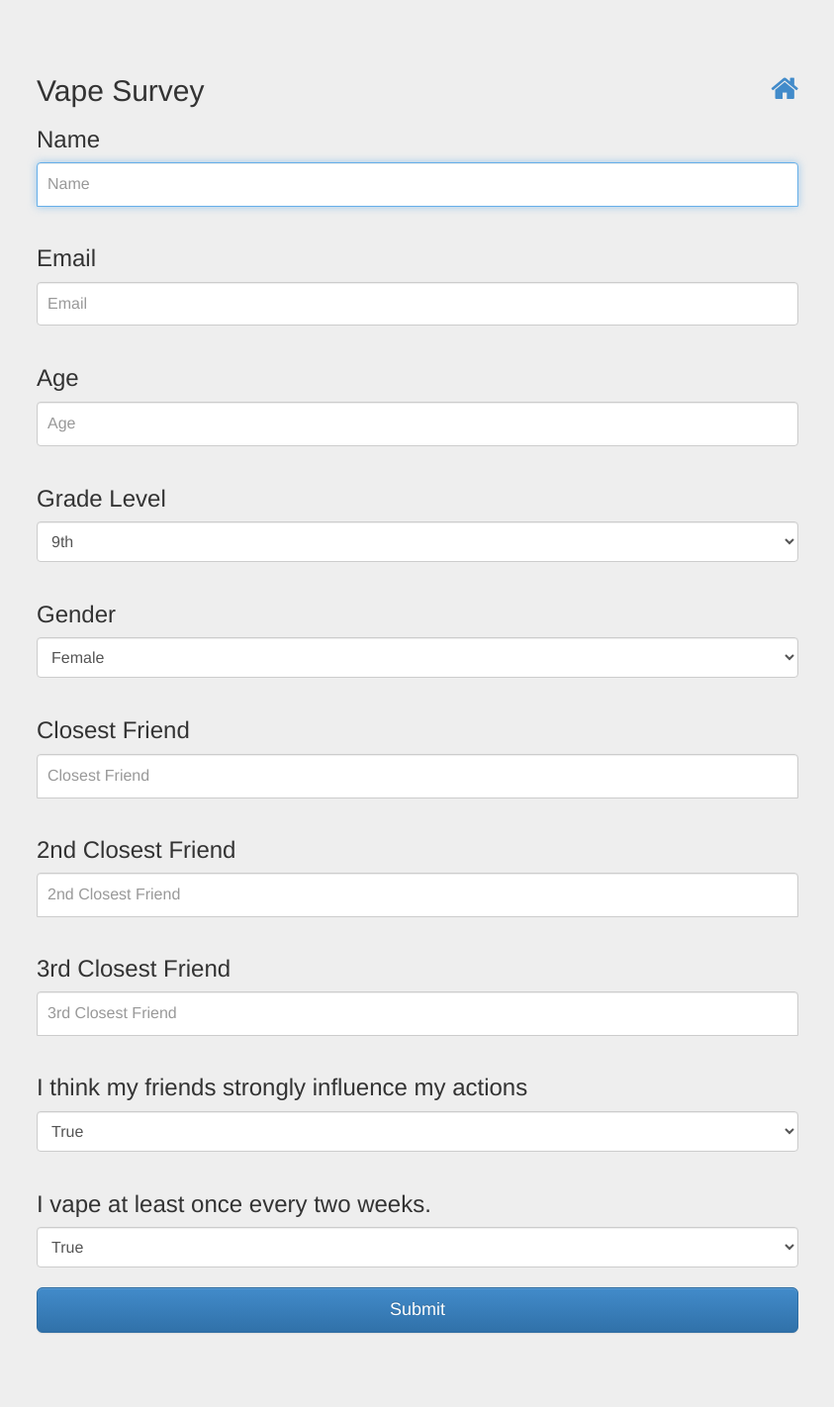
After one commit to njha02/vape-survey, a Flask app: template webapp/templates/forms/survey.html in a window 1280 px wide. The commit adds this page. Shown: the whole page at 99% size, without its empty margins (218-1061 px from the left). Run offline with Flask 2, Linux system fonts and the light colour scheme; the template is opened without the code that fills it: values that come from a table or form of the project are taken from there, others are empty; parts of the project's set-up code (start-up, migrations or seed data) failed here and were passed over; some libraries are stand-ins or nearby versions.

Commit message:
basic survey functionality

```diff
--- a/app.yaml
+++ b/app.yaml
@@ -7,7 +7,7 @@ handlers:
     script: auto
 
 env_variables:
-  GCS_ROOT_PATH: "gs://flask-template/uploads"
+  GCS_ROOT_PATH: "gs://vape-survey/uploads"
 
 includes:
   - secret.yaml
--- a/webapp/app.py
+++ b/webapp/app.py
@@ -1,7 +1,9 @@
 from flask import Flask
 from .views import blueprint as views
 from flask_humanize import Humanize
-import uuid
+
+import os
+import yaml
 
 
 def create_app(config={}):
@@ -10,3 +12,15 @@ def create_app(config={}):
     app.register_blueprint(views)
     Humanize(app)
     return app
+
+
+with open("../secret.yaml") as f:
+    secrets = yaml.load(f, Loader=yaml.SafeLoader)["env_variables"]
+
+config = {"SECRET_KEY": secrets["SECRET_KEY"], "ENCRYPTION_KEY": b'13aovYFrYBiMlhxYdnWhHX1zeDtIrgRPueNLhSkQzVY='}
+
+
+if os.environ.get("DEV_OVERRIDE_USER"):
+    config["DEV_OVERRIDE_USER"] = os.environ["DEV_OVERRIDE_USER"]
+
+app = create_app(config)
--- a/webapp/forms.py
+++ b/webapp/forms.py
@@ -1,24 +1,17 @@
 from flask_wtf import Form
-from wtforms import TextField, PasswordField
+from wtforms import TextField, IntegerField, SelectField
+from wtforms.fields.html5 import EmailField
 from wtforms.validators import DataRequired, EqualTo, Length
 
 
-class RegisterForm(Form):
-    name = TextField("Username", validators=[DataRequired(), Length(min=6, max=25)])
-    email = TextField("Email", validators=[DataRequired(), Length(min=6, max=40)])
-    password = PasswordField(
-        "Password", validators=[DataRequired(), Length(min=6, max=40)]
-    )
-    confirm = PasswordField(
-        "Repeat Password",
-        [DataRequired(), EqualTo("password", message="Passwords must match")],
-    )
-
-
-class LoginForm(Form):
-    name = TextField("Username", [DataRequired()])
-    password = PasswordField("Password", [DataRequired()])
-
-
-class ForgotForm(Form):
-    email = TextField("Email", validators=[DataRequired(), Length(min=6, max=40)])
+class SurveyForm(Form):
+    name = TextField(label="Name", validators=[DataRequired(), Length(min=6, max=25)])
+    email = EmailField(label="Email", validators=[DataRequired(), Length(min=6, max=40)])
+    age = IntegerField(label="Age", validators=[DataRequired()])
+    grade = SelectField(label="Grade Level", choices=[("9", "9th"),("10", "10th"),("11", "11th"),("12", "12th")])
+    gender = SelectField(label="Gender", choices=[("Female", "Female"),("Male", "Male"),("Other", "Other"),("Prefer not to say", "Prefer not to say")])
+    friend1 = TextField(label="Closest Friend", validators=[DataRequired(), Length(min=6, max=25)])
+    friend2 = TextField(label="2nd Closest Friend", validators=[DataRequired(), Length(min=6, max=25)])
+    friend3 = TextField(label="3rd Closest Friend", validators=[DataRequired(), Length(min=6, max=25)])
+    influence = SelectField(label="I think my friends strongly influence my actions", choices=[("True", "True"), ("False", "False")])
+    vape = SelectField(label="I vape at least once every two weeks.", choices=[("True", "True"), ("False", "False")])
--- a/webapp/static/css/layout.forms.css
+++ b/webapp/static/css/layout.forms.css
@@ -4,7 +4,7 @@ body {
   background-color: #eee;
 }
 .form-only-page .form {
-  max-width: 330px;
+  max-width: 800px;
   padding: 15px;
   margin: 0 auto;
 }
--- /dev/null
+++ b/webapp/templates/forms/survey.html
@@ -0,0 +1,50 @@
+{% extends 'layouts/form.html' %}
+{% block title %}Survey{% endblock %}
+{% block content %}
+<form method="post" class="form" action="/">
+  <h2 class="form-heading">
+    Vape Survey
+    <a href="/" title="Back to homepage"
+      ><i class="fa fa-home pull-right"></i
+    ></a>
+  </h2>
+  {{ form.hidden_tag() }}
+  <h3>{{form.name.label.text}}</h3>
+  {{form.name(class_='form-control first-input', placeholder=form.name.label.text, required=true, autofocus=true)}}
+  <br/>
+  <h3>{{form.email.label.text}}</h3>
+  {{form.email(class_='form-control first-input', placeholder=form.email.label.text, required=true, autofocus=true)}}
+  <br/>
+  <h3>{{form.age.label.text}}</h3>
+  {{form.age(class_='form-control first-input', placeholder=form.age.label.text, required=true, autofocus=true)}}
+  <br/>
+  <h3>{{form.grade.label.text}}</h3>
+  {{form.grade(class_='form-control first-input', placeholder=form.grade.label.text, required=true, autofocus=true)}}
+  <br/>
+  <h3>{{form.gender.label.text}}</h3>
+  {{form.gender(class_='form-control first-input', placeholder=form.gender.label.text, required=true, autofocus=true)}}
+  <br/>
+  <h3>{{form.friend1.label.text}}</h3>
+  {{form.friend1(class_='form-control first-input', placeholder=form.friend1.label.text, required=true, autofocus=true)}}
+  <br/>
+  <h3>{{form.friend2.label.text}}</h3>
+  {{form.friend2(class_='form-control first-input', placeholder=form.friend2.label.text, required=true, autofocus=true)}}
+  <br/>
+  <h3>{{form.friend3.label.text}}</h3>
+  {{form.friend3(class_='form-control first-input', placeholder=form.friend3.label.text, required=true, autofocus=true)}}
+  <br/>
+  <h3>{{form.influence.label.text}}</h3>
+  {{form.influence(class_='form-control first-input', placeholder=form.influence.label.text, required=true, autofocus=true)}}
+  <br/>
+  <h3>{{form.vape.label.text}}</h3>
+  {{form.vape(class_='form-control first-input', placeholder=form.vape.label.text, required=true, autofocus=true)}}
+  <br/>
+
+  <input
+    type="submit"
+    value="Submit"
+    class="btn btn-primary btn-lg btn-block"
+  />
+  <br />
+</form>
+{% endblock %}
--- a/webapp/templates/layouts/main.html
+++ b/webapp/templates/layouts/main.html
@@ -49,7 +49,7 @@
             <span class="icon-bar"></span>
             <span class="icon-bar"></span>
           </button>
-          <a class="navbar-brand" href="/">flask-template</a>
+          <a class="navbar-brand" href="/">Vape Survey</a>
         </div>
         <div class="collapse navbar-collapse">
           <ul class="nav navbar-nav">
@@ -93,7 +93,7 @@
   <div id="footer">
     <div class="container">
       <br>
-      <p>flask-template &copy; All Rights Reserved.</p>
+      <p>Vape Survey &copy; All Rights Reserved.</p>
       {% block footer %}{% endblock %}
     </div>
   </div>
```
Also changed, not shown: main.py (deleted, +0 -19 lines), webapp/templates/forms/login.html (deleted, +0 -14 lines), webapp/templates/pages/thankyou_template.html (added, +10 -0 lines), webapp/views.py (+55 -25 lines), README.md, 3 other files.
